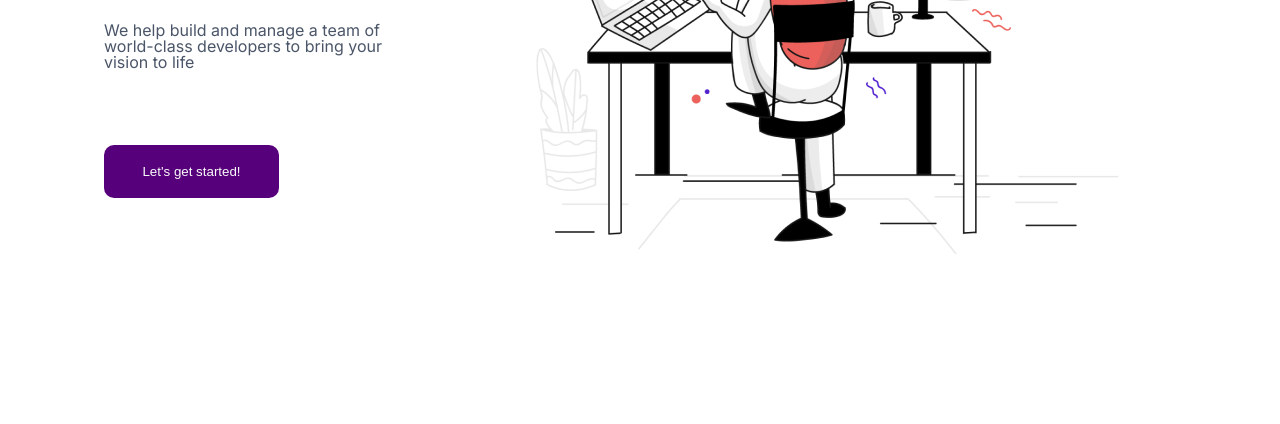
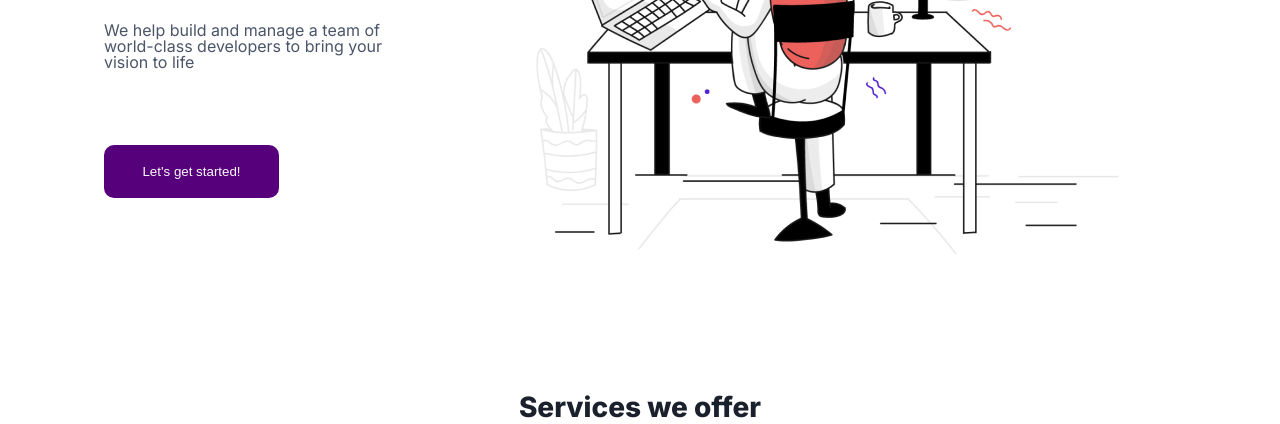
Before and after one commit to minjeongss/JavaScript-Practice, a plain HTML site: page DigitalAgency/index.html in a window 1280 px wide. Shown: the part 420-844 px from the top of the page. Before the commit the page ends 813 px from the top, so only its background shows below. Drawn offline with Linux system fonts and the light colour scheme.

Commit message:
feat: main section2 slider제외 구현

```diff
--- a/DigitalAgency/common.css
+++ b/DigitalAgency/common.css
@@ -8,6 +8,7 @@
 
   --font-h1: 35px;
   --font-h2: 28px;
+  --font-bold: 800;
   /*color*/
   --color-white: #ffffff;
   --color-gray-50: #fafafa;
@@ -101,6 +102,7 @@
 }
 
 /*main*/
+/* section1 */
 .main .section1 {
   display: flex;
   justify-content: space-between;
@@ -121,7 +123,7 @@
   color: var(--color-gray-900);
 }
 .main .section1 .bold {
-  font-weight: 800;
+  font-weight: var(--font-bold);
 }
 .main .section1 p {
   margin-top: 28px;
@@ -142,6 +144,17 @@
   width: 50%;
 }
 
+/* section2 */
+.main .section2 {
+  display: flex;
+  justify-content: center;
+}
+.main .section2 h2 {
+  font-size: var(--font-h2);
+  font-weight: var(--font-bold);
+  color: var(--color-gray-900);
+}
+
 @media (max-width: 1100px) {
   .main .section1 {
     flex-direction: column;
--- a/DigitalAgency/index.html
+++ b/DigitalAgency/index.html
@@ -47,6 +47,9 @@
         </section>
         <img src="./image/section1.png" alt="section1" />
       </section>
+      <section class="section2">
+        <h2>Services we offer</h2>
+      </section>
     </main>
   </body>
 </html>
```
